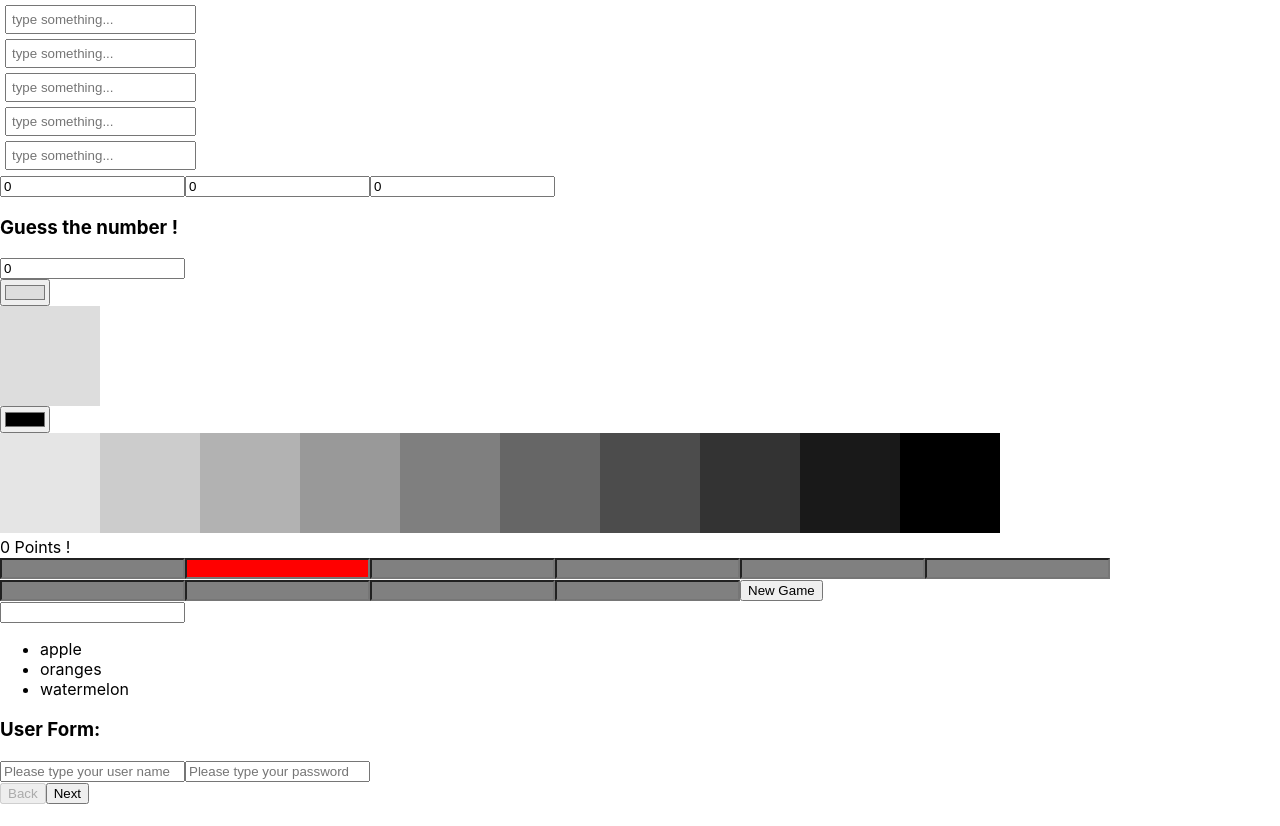
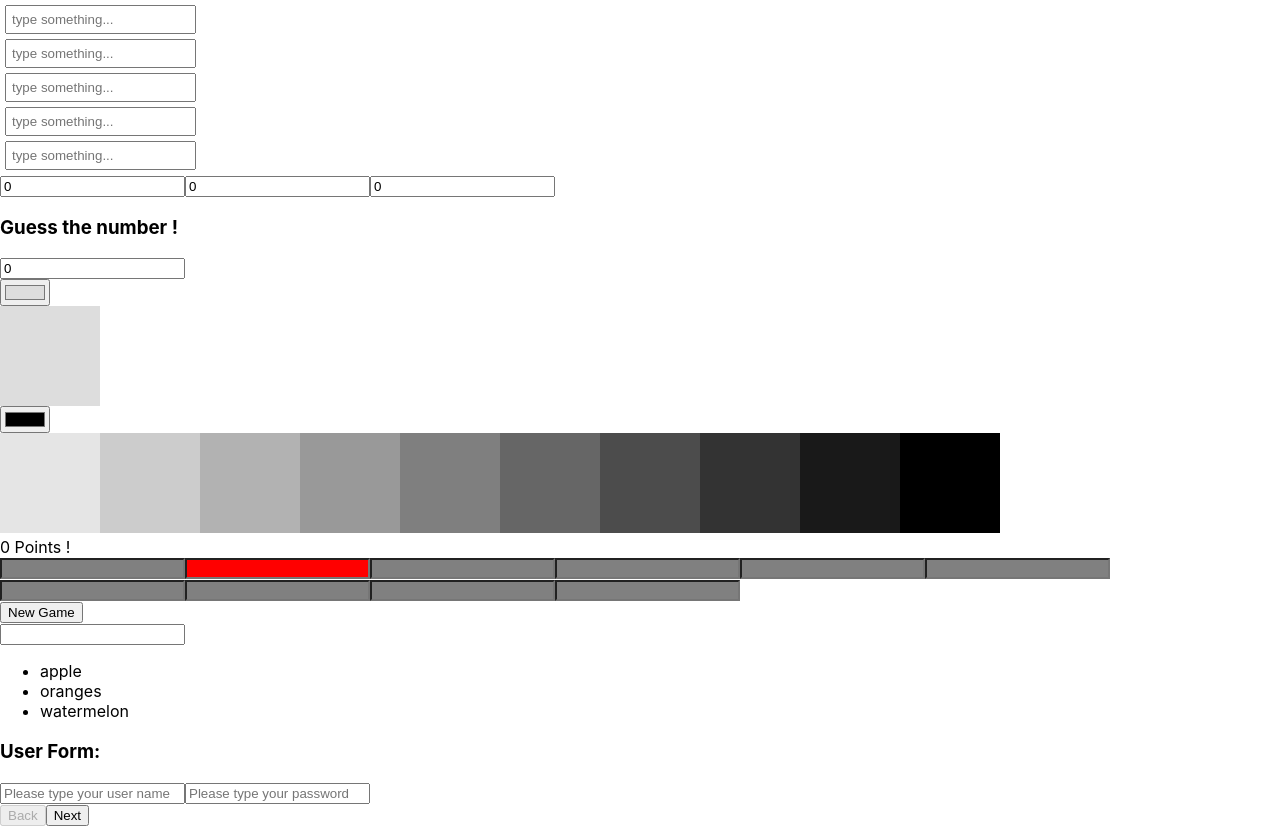
Before and after one commit to roiavidar/tocode-ex, a React (Create React App) app: page / in a window 1280 px wide. Before the commit the page ends 804 px from the top, so only its background shows below. Built offline with nearby package versions, Linux system fonts and the light colour scheme.

Commit message:
add wrapper div

```diff
--- a/src/components/CatchTheTarget/CatchTheTarget.tsx
+++ b/src/components/CatchTheTarget/CatchTheTarget.tsx
@@ -34,7 +34,7 @@ export function CatchTheTarget() {
     }
 
     return (
-        <>
+        <div>
             <ScoreBoard score={score} />
             <GameBoard
                     hit={hitHandler}
@@ -42,6 +42,6 @@ export function CatchTheTarget() {
                     boxes={boxes}
                     target={target} />
             <button onClick={reset}>{newGame}</button>
-        </>
+        </div>
     )
 }
--- a/src/components/CatchTheTarget/GameBoard.tsx
+++ b/src/components/CatchTheTarget/GameBoard.tsx
@@ -11,13 +11,13 @@ export function GameBoard(props: {
     const regularBoxStyle = { backgroundColor: 'grey '};
 
     return (
-        <>
+        <div>
             {
                 inputBoxes.map((box: number, index: number) => <input
                                                     type="text"
                                                     onClick={index === props.target ? props.hit : props.miss}
                                                     style={index === props.target ? targetStyle: regularBoxStyle} />)
             }
-        </>
+        </div>
     )
 }
--- a/src/components/ColorPicker/ColorPicker.tsx
+++ b/src/components/ColorPicker/ColorPicker.tsx
@@ -14,9 +14,9 @@ export default function ColorPicker(props: {color?: string}) {
     }
 
     return(
-        <>
+        <div>
             <input type="color" value={selectedColor} onChange={colorChangedHandler}/>
             <div style={{...style, backgroundColor: selectedColor}}></div>
-        </>
+        </div>
     )
 }
--- a/src/components/ColorPickerShades/ColorPickerShades.tsx
+++ b/src/components/ColorPickerShades/ColorPickerShades.tsx
@@ -10,11 +10,11 @@ export default function ColorPickerShades() {
     }
 
     return (
-        <>
+        <div>
             <input type="color" onChange={colorChangedHandler} />
             <div>
                 <ColorShades color={color} numberOfShades={10}/>
             </div>
-        </>
+        </div>
     )
 };
--- a/src/components/ColorPickerShades/ColorShades.tsx
+++ b/src/components/ColorPickerShades/ColorShades.tsx
@@ -12,7 +12,7 @@ export default function ColorShades(props: {color: string, numberOfShades: numbe
     const selectedColor = tinycolor(color);
 
     return (
-        <>
+        <div>
             {
                 shades.map((item: number, index: number) => {
                     selectedColor.setAlpha((index + 1) / numberOfShades);
@@ -22,6 +22,6 @@ export default function ColorShades(props: {color: string, numberOfShades: numbe
                         </div>
                 )})
             }
-        </>
+        </div>
     )
 }
--- a/src/components/GuessTheNumber/GuessTheNumber.tsx
+++ b/src/components/GuessTheNumber/GuessTheNumber.tsx
@@ -27,10 +27,10 @@ export default function GuessTheNumber(props:{
     }
 
     return (
-        <>
+        <div>
             <h3>Guess the number !</h3>
             <input type="number" value={guessedNumber} onChange={numberGuessedHandler}/>
             <div>{message}</div>
-        </>
+        </div>
     );
 }
--- a/src/components/MultiInput/MultiInput.tsx
+++ b/src/components/MultiInput/MultiInput.tsx
@@ -12,10 +12,10 @@ export default function MultiInput(props: {inputsNumber: number, children: Multi
     }
 
     return (
-        <>
+        <div>
             {
                 selectedInputsNumber.map(() => children({text, onChange: onChangeHandler}))
             }
-        </>
+        </div>
     )
 }
--- a/src/components/TimeConverter/TimeConveter.tsx
+++ b/src/components/TimeConverter/TimeConveter.tsx
@@ -13,11 +13,11 @@ export default function TimeConverter(props: {
     }
 
     return (
-        <>
+        <div>
             {times.map((time: number) => <input
                                                 type="number"
                                                 value={time}
                                                 onChange={(event: ChangeEvent<HTMLInputElement>) => { convertToSecondsHandler(event)}} />)}
-        </>
+        </div>
     )
 }
```
